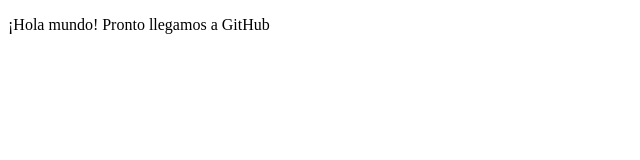
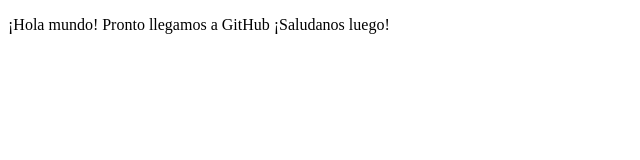
Before and after one commit to JRarranz/Prueba_Repositorio, a plain HTML site: page index.html in a window 1280 px wide. Shown: the whole page, without its empty margins (0-640 px from the left). Drawn offline with Linux system fonts and the light colour scheme.

Commit message:
Finalizado

```diff
--- a/index.html
+++ b/index.html
@@ -5,7 +5,8 @@
   </head>
 
   <body>
-    <p>¡Hola mundo! Pronto llegamos a GitHub</p>
+    <p>¡Hola mundo! Pronto llegamos a GitHub
+	¡Saludanos luego!</p>
   </body>
 
 </html>
```
